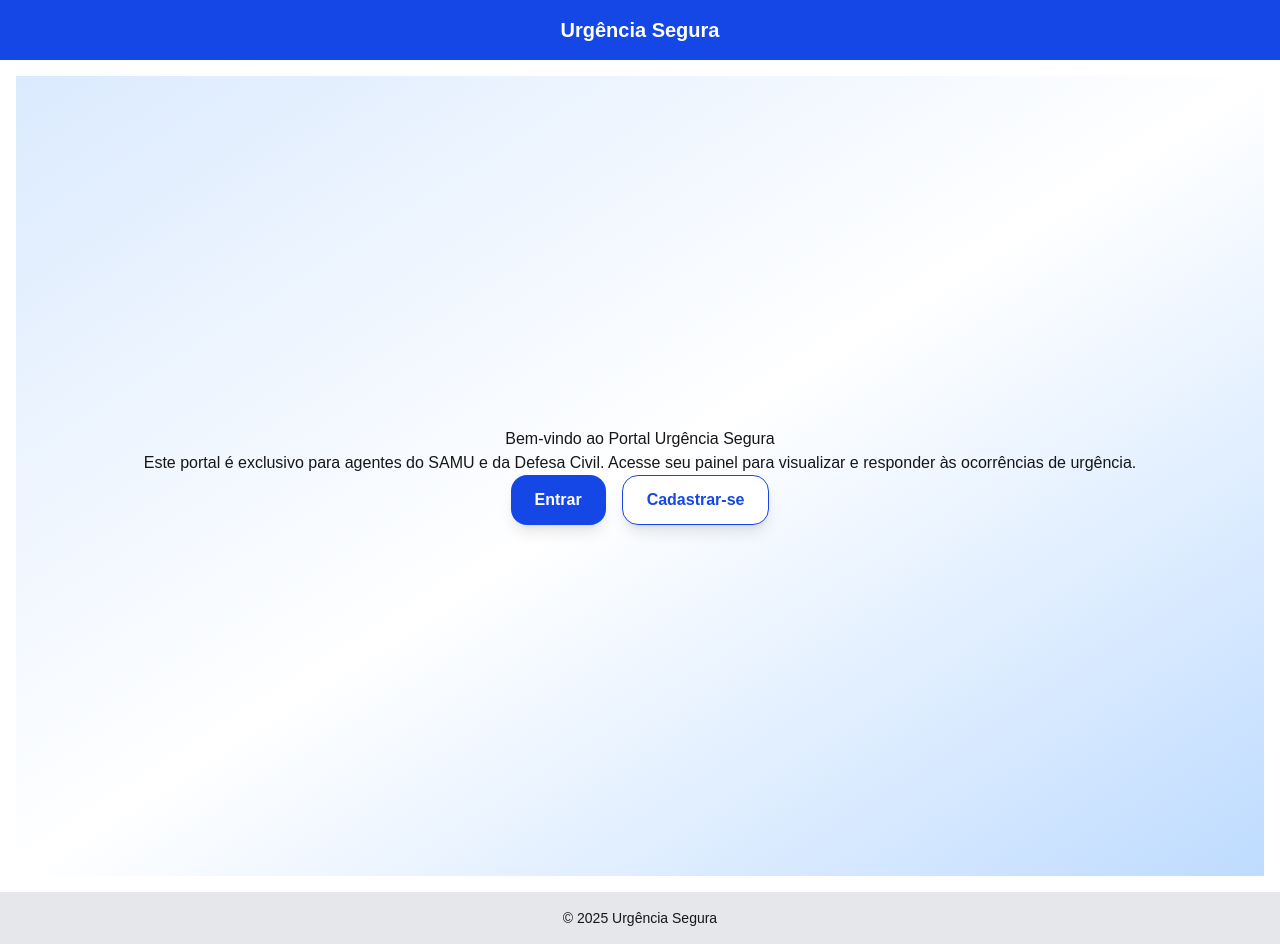
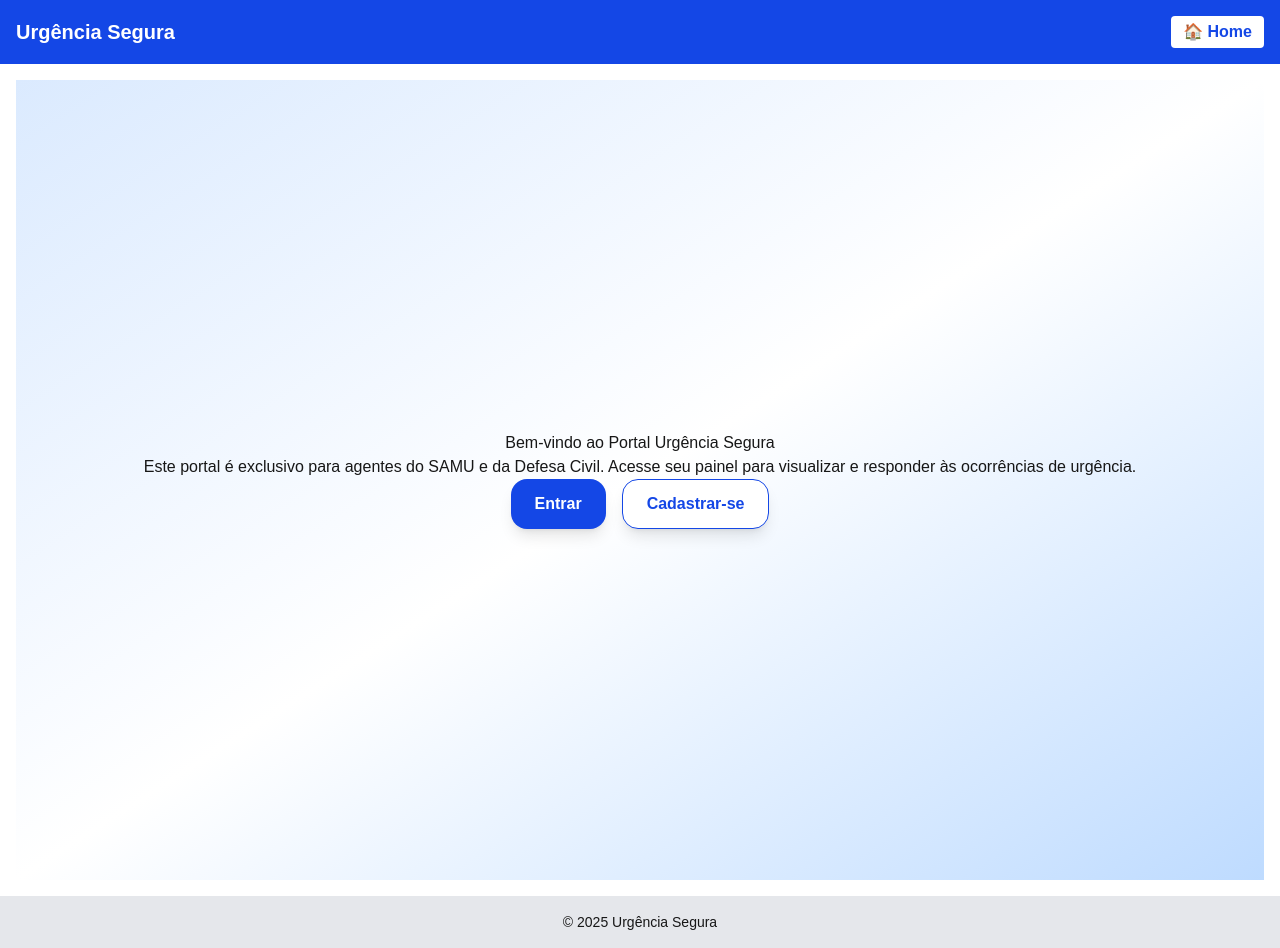
Before and after one commit to robsonalbuquerquedev/urgencia-segura-web, a Next.js app: page / in a window 1280 px wide. Built offline with nearby package versions, Linux system fonts and the light colour scheme; no server answers.

Commit message:
Feat components Header

```diff
--- /dev/null
+++ b/src/app/components/Header.tsx
@@ -0,0 +1,33 @@
+'use client';
+
+import { usePathname, useRouter } from 'next/navigation';
+import { useAuth } from '../context/AuthContext';
+
+export default function Header() {
+    const pathname = usePathname();
+    const router = useRouter();
+    const { logout } = useAuth();
+
+    const isPainel = pathname === '/painel';
+
+    const handleClick = () => {
+        if (isPainel) {
+            logout();
+            router.push('/login');
+        } else {
+            router.push('/');
+        }
+    };
+
+    return (
+        <header className="bg-blue-700 text-white p-4 flex justify-between items-center">
+            <h1 className="text-xl font-bold">Urgência Segura</h1>
+            <button
+                onClick={handleClick}
+                className="bg-white text-blue-700 px-3 py-1 rounded font-semibold hover:bg-gray-100 cursor-pointer transition-colors"
+            >
+                {isPainel ? '🚪 Sair' : '🏠 Home'}
+            </button>
+        </header>
+    );
+}
--- a/src/app/layout.tsx
+++ b/src/app/layout.tsx
@@ -1,22 +1,22 @@
-import type { Metadata } from "next";
-import { Geist, Geist_Mono } from "next/font/google";
-import "./globals.css";
-import { AuthProvider } from "./context/AuthContext";
-
+import type { Metadata } from 'next';
+import { Geist, Geist_Mono } from 'next/font/google';
+import './globals.css';
+import { AuthProvider } from './context/AuthContext';
+import Header from './components/Header';
 
 const geistSans = Geist({
-  variable: "--font-geist-sans",
-  subsets: ["latin"],
+  variable: '--font-geist-sans',
+  subsets: ['latin'],
 });
 
 const geistMono = Geist_Mono({
-  variable: "--font-geist-mono",
-  subsets: ["latin"],
+  variable: '--font-geist-mono',
+  subsets: ['latin'],
 });
 
 export const metadata: Metadata = {
-  title: "Portal Urgência Segura",
-  description: "Sistema de monitoramento de solicitações de urgência.",
+  title: 'Portal Urgência Segura',
+  description: 'Sistema de monitoramento de solicitações de urgência.',
 };
 
 export default function RootLayout({
@@ -30,9 +30,7 @@
         className={`${geistSans.variable} ${geistMono.variable} antialiased bg-gray-50 text-gray-900`}
       >
         <AuthProvider>
-          <header className="bg-blue-700 text-white p-4 text-center text-xl font-bold">
-            Urgência Segura
-          </header>
+          <Header />
           <main className="p-4">{children}</main>
           <footer className="bg-gray-200 text-center p-4 text-sm">
             &copy; {new Date().getFullYear()} Urgência Segura
```
